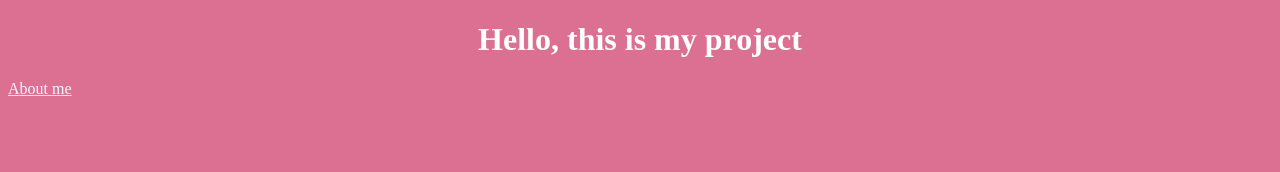
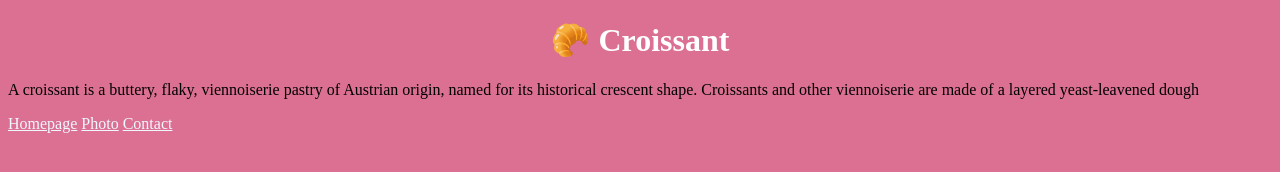
Before and after one commit to ehatche1/croissant, a plain HTML site: page index.html in a window 1280 px wide. Drawn offline with Linux system fonts and the light colour scheme.

Commit message:
set up initial structure of the page

```diff
--- a/index.html
+++ b/index.html
@@ -11,7 +11,16 @@
     <title>Homepage</title>
   </head>
   <body>
-    <h1>Hello, this is my project</h1>
-    <a href="/about.html">About me</a>
+    <h1>🥐 Croissant</h1>
+    <p>
+      A croissant is a buttery, flaky, viennoiserie pastry of Austrian origin,
+      named for its historical crescent shape. Croissants and other viennoiserie
+      are made of a layered yeast-leavened dough
+    </p>
+    <footer>
+      <a href="/">Homepage</a>
+      <a href="/photo.html">Photo</a>
+      <a href="/contact.html">Contact</a>
+    </footer>
   </body>
 </html>
```
